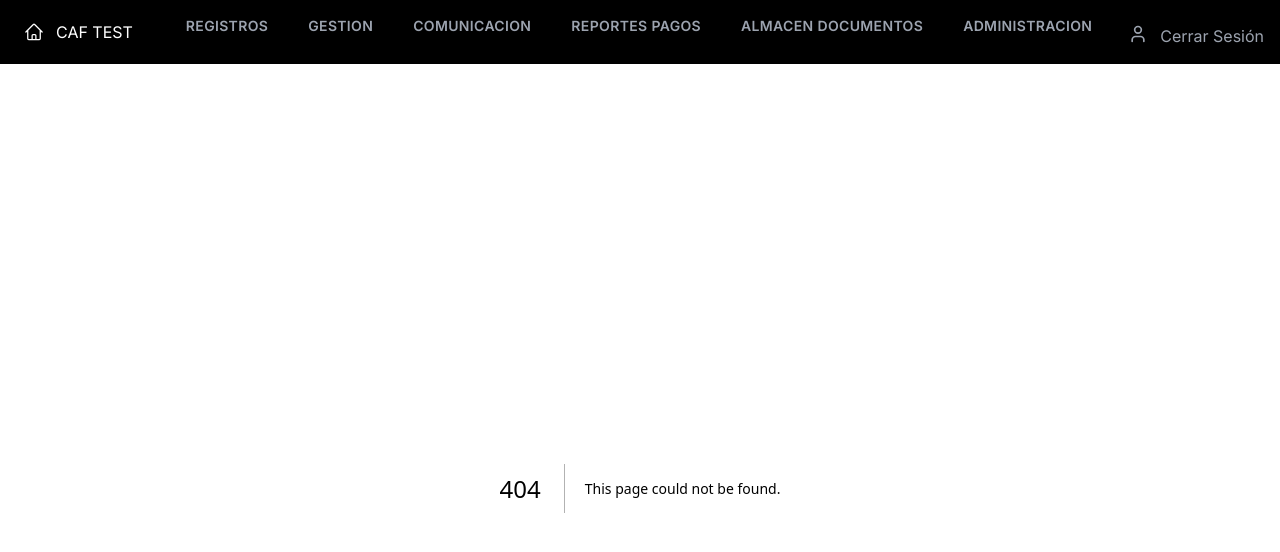
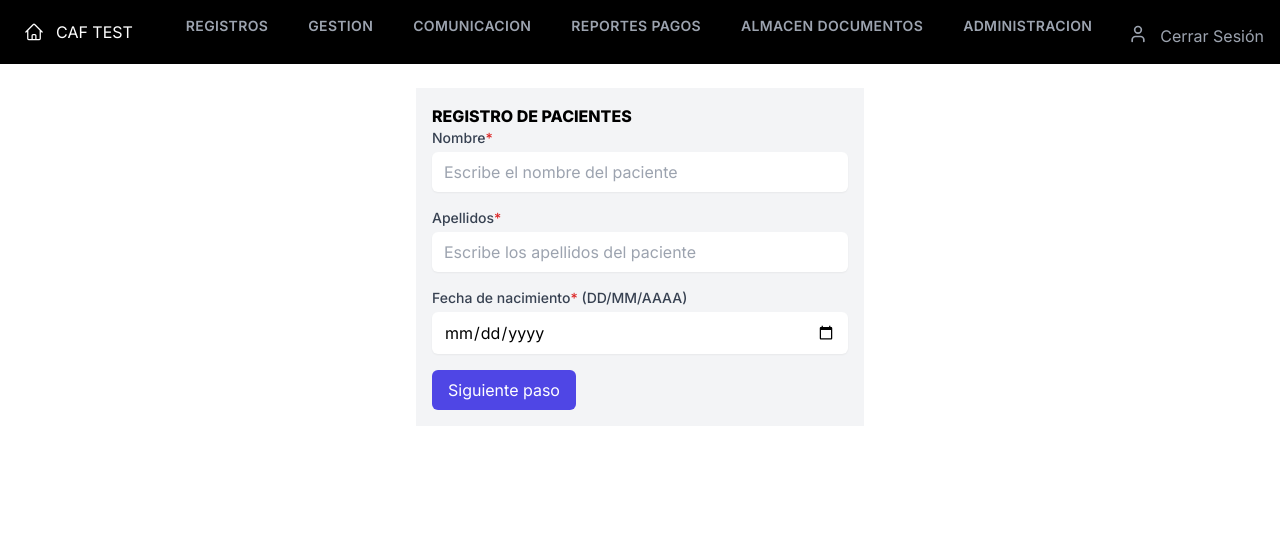
Before and after one commit to ErmacUwU/caftesting, a Next.js app: page /pacientesregistro in a window 1280 px wide. Before the commit this address had no page. Shown: the top 552 px of the page. Built offline with nearby package versions, Linux system fonts and the light colour scheme; sample sign-in values are in the browser's storage.

Commit message:
prueba de nuevo formulario
Es un nuevo sistemas para hacer ligero el llenado de formulario

```diff
--- /dev/null
+++ b/app/pacientesregistro/page.jsx
@@ -0,0 +1,331 @@
+"use client";
+
+import React, { useState, useEffect } from "react";
+import uniquid from "uniquid";
+import { useAuth } from "../context/AuthContext.js";
+import { useRouter } from "next/navigation";
+
+// Expresión regular para validar el CURP
+const curpPattern = /^[a-zA-Z0-9]{18}$/;
+
+const RegistroPaciente = () => {
+  const [firstName, setFirstName] = useState("");
+  const [lastName, setLastName] = useState("");
+  const [birthdate, setBirthdate] = useState("");
+  const [gender, setGender] = useState("");
+  const [patientStatus, setPatientStatus] = useState("");
+  const [birthCity, setBirthCity] = useState("");
+  const [nationality, setNationality] = useState("");
+  const [birthState, setBirthState] = useState("");
+  const [idType, setIdType] = useState("");
+  const [contacts, setContacts] = useState([
+    {
+      firstName: "",
+      lastName: "",
+      middleName: "",
+      phone: "",
+      email: "",
+      additionalPhone: "",
+      sendReminders: false,
+      street: "",
+      number: "",
+      postalCode: "",
+      neighborhood: "",
+      city: "",
+      state: "",
+      country: "",
+    },
+  ]);
+  const [consent, setConsent] = useState(false);
+  const [error, setError] = useState("");
+  const { isAuthenticated, isLoading } = useAuth();
+  const router = useRouter();
+
+  const [step, setStep] = useState(1); // Estado para el paso actual
+
+  useEffect(() => {
+    if (!isLoading && !isAuthenticated) {
+      router.replace('/login'); // Redirige solo si no está autenticado
+    }
+  }, [isAuthenticated, isLoading, router]);
+
+  if (isLoading) {
+    return <p>Cargando...</p>; // Muestra un loader en lugar de redirigir inmediatamente
+  }
+
+  if (!isAuthenticated) {
+    return null; // Evita mostrar contenido mientras se redirige
+  }
+
+  const addContact = () => {
+    setContacts([
+      ...contacts,
+      {
+        firstName: "",
+        lastName: "",
+        middleName: "",
+        phone: "",
+        email: "",
+        additionalPhone: "",
+        sendReminders: false,
+        street: "",
+        number: "",
+        postalCode: "",
+        neighborhood: "",
+        city: "",
+        state: "",
+        country: "",
+      },
+    ]);
+  };
+
+  const handleContactChange = (index, event) => {
+    const { name, value, type, checked } = event.target;
+    const updatedContacts = [...contacts];
+    if (type === "checkbox") {
+      updatedContacts[index][name] = checked;
+    } else {
+      updatedContacts[index][name] = value;
+    }
+    setContacts(updatedContacts);
+  };
+
+  const removeContact = (index) => {
+    const updatedContacts = [...contacts];
+    updatedContacts.splice(index, 1);
+    setContacts(updatedContacts);
+  };
+
+  const validateCURP = (curp) => {
+    return curpPattern.test(curp);
+  };
+
+  const agregarPaciente = async (e) => {
+    e.preventDefault();
+
+    if (contacts.length === 0) {
+      alert("Debe haber al menos un contacto de emergencia.");
+      return;
+    }
+
+    // Validar el CURP
+    if (!validateCURP(idType)) {
+      alert("El CURP debe tener 18 caracteres, solo letras y números.");
+      return;
+    }
+
+    const res = await fetch("/api/patient", {
+      method: "POST",
+      headers: {
+        "Content-type": "application/json",
+      },
+      body: JSON.stringify({
+        idPatient: uniquid(),
+        firstName,
+        lastName,
+        birthdate,
+        gender,
+        patientStatus,
+        birthCity,
+        nationality,
+        birthState,
+        idType,
+        contacts,
+      }),
+    });
+
+    limpiarCampos();
+    const { msg } = await res.json();
+    setError(msg);
+  };
+
+  const limpiarCampos = () => {
+    setFirstName("");
+    setLastName("");
+    setBirthdate("");
+    setGender("");
+    setPatientStatus("");
+    setBirthCity("");
+    setNationality("");
+    setBirthState("");
+    setIdType("");
+    setContacts([
+      {
+        firstName: "",
+        lastName: "",
+        middleName: "",
+        phone: "",
+        email: "",
+        additionalPhone: "",
+        sendReminders: false,
+        street: "",
+        number: "",
+        postalCode: "",
+        neighborhood: "",
+        city: "",
+        state: "",
+        country: "",
+      },
+    ]);
+    setConsent(false);
+    setError("");
+  };
+
+  const handleNextStep = () => {
+    setStep(step + 1); // Avanzar al siguiente paso
+  };
+
+  const handlePrevStep = () => {
+    setStep(step - 1); // Regresar al paso anterior
+  };
+
+  return (
+    <form
+      className="max-w-md mx-auto p-4 bg-gray-100"
+      onSubmit={agregarPaciente}
+    >
+      <h1 className="text-black font-extrabold">REGISTRO DE PACIENTES</h1>
+
+      {/* Paso 1: Datos personales */}
+      {step === 1 && (
+        <div>
+          <div className="mb-4">
+            <label htmlFor="firstName" className="block text-sm font-medium text-gray-700">
+              Nombre<span className="text-red-600">*</span>
+            </label>
+            <input
+              type="text"
+              id="firstName"
+              name="firstName"
+              value={firstName}
+              onChange={(e) => setFirstName(e.target.value)}
+              className="w-full px-3 py-2 mt-1 rounded-md shadow-sm focus:ring-indigo-500 focus:border-indigo-500 border-gray-300 text-black"
+              placeholder="Escribe el nombre del paciente"
+              required
+            />
+          </div>
+          <div className="mb-4">
+            <label htmlFor="lastName" className="block text-sm font-medium text-gray-700">
+              Apellidos<span className="text-red-600">*</span>
+            </label>
+            <input
+              type="text"
+              id="lastName"
+              name="lastName"
+              value={lastName}
+              onChange={(e) => setLastName(e.target.value)}
+              className="w-full px-3 py-2 mt-1 rounded-md shadow-sm focus:ring-indigo-500 focus:border-indigo-500 border-gray-300 text-black"
+              placeholder="Escribe los apellidos del paciente"
+              required
+            />
+          </div>
+          <div className="mb-4">
+            <label htmlFor="birthdate" className="block text-sm font-medium text-gray-700">
+              Fecha de nacimiento<span className="text-red-600">*</span> (DD/MM/AAAA)
+            </label>
+            <input
+              type="date"
+              id="birthdate"
+              name="birthdate"
+              value={birthdate}
+              onChange={(e) => setBirthdate(e.target.value)}
+              className="w-full px-3 py-2 mt-1 rounded-md shadow-sm focus:ring-indigo-500 focus:border-indigo-500 border-gray-300 text-black"
+              required
+            />
+          </div>
+        </div>
+      )}
+
+      {/* Paso 2: Información adicional */}
+      {step === 2 && (
+        <div>
+          <div className="mb-4">
+            <label htmlFor="gender" className="block text-sm font-medium text-gray-700">
+              Género<span className="text-red-600">*</span> (M o F)
+            </label>
+            <input
+              type="text"
+              id="gender"
+              name="gender"
+              value={gender}
+              onChange={(e) => setGender(e.target.value)}
+              className="w-full px-3 py-2 mt-1 rounded-md shadow-sm focus:ring-indigo-500 focus:border-indigo-500 border-gray-300 text-black"
+              required
+            />
+          </div>
+          <div className="mb-4">
+            <label htmlFor="patientStatus" className="block text-sm font-medium text-gray-700">
+              Estado del paciente<span className="text-red-600">*</span>
+            </label>
+            <select
+              id="patientStatus"
+              name="patientStatus"
+              value={patientStatus}
+              onChange={(e) => setPatientStatus(e.target.value)}
+              className="w-full px-3 py-2 mt-1 rounded-md shadow-sm focus:ring-indigo-500 focus:border-indigo-500 border-gray-300 text-black"
+              required
+            >
+              <option value="" disabled>
+                Seleccione una opción
+              </option>
+              <option value="activo">Activo</option>
+              <option value="inactivo">Inactivo</option>
+            </select>
+          </div>
+        </div>
+      )}
+
+      {/* Paso 3: Datos del contacto */}
+      {step === 3 && (
+        <div>
+          {/* Aquí iría la sección de contactos */}
+          <div className="mb-4">
+            <label className="flex items-center">
+              <input
+                type="checkbox"
+                checked={consent}
+                onChange={() => setConsent(!consent)}
+                className="form-checkbox h-5 w-5 text-indigo-600 rounded-md focus:ring-indigo-500"
+                required
+              />
+              <span className="ml-2 text-sm text-gray-700">
+                Acepto el consentimiento para el tratamiento de mis datos.
+              </span>
+            </label>
+          </div>
+        </div>
+      )}
+
+      {/* Botones de navegación */}
+      <div className="flex justify-between mt-4">
+        {step > 1 && (
+          <button
+            type="button"
+            onClick={handlePrevStep}
+            className="bg-gray-500 text-white px-4 py-2 rounded-md"
+          >
+            Paso anterior
+          </button>
+        )}
+        {step < 3 ? (
+          <button
+            type="button"
+            onClick={handleNextStep}
+            className="bg-indigo-600 text-white px-4 py-2 rounded-md"
+          >
+            Siguiente paso
+          </button>
+        ) : (
+          <button
+            type="submit"
+            className="bg-indigo-600 text-white px-4 py-2 rounded-md"
+          >
+            Registrar Paciente
+          </button>
+        )}
+      </div>
+    </form>
+  );
+};
+
+export default RegistroPaciente;
```
